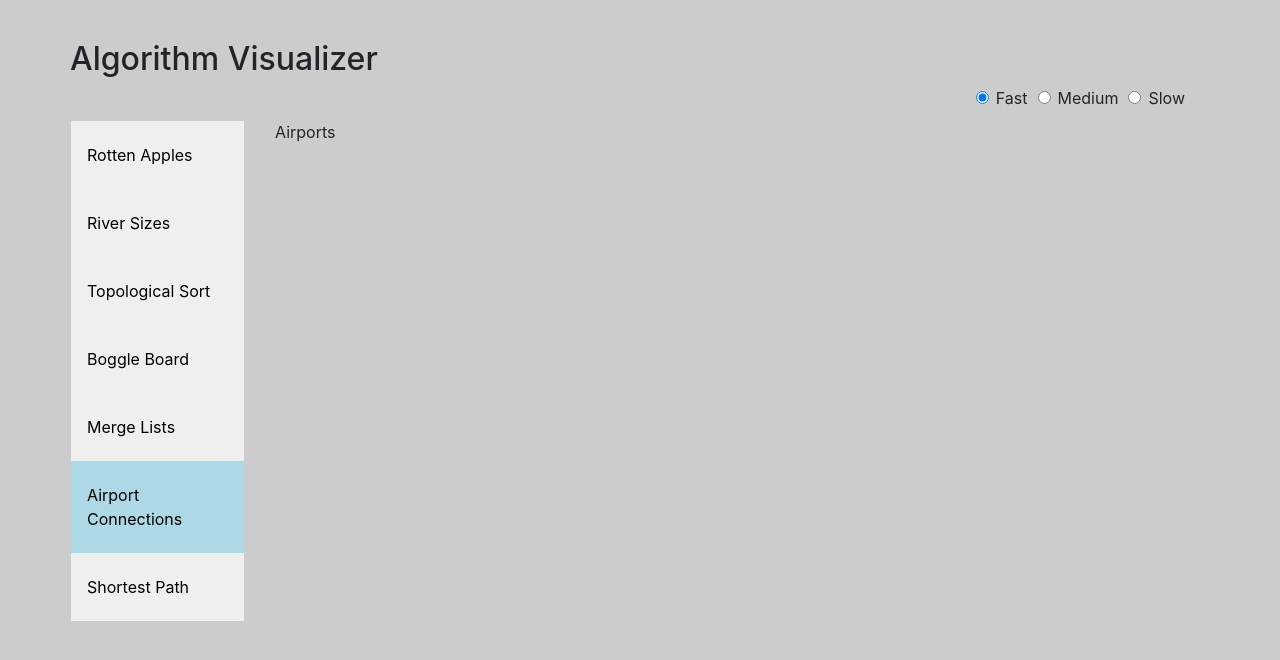
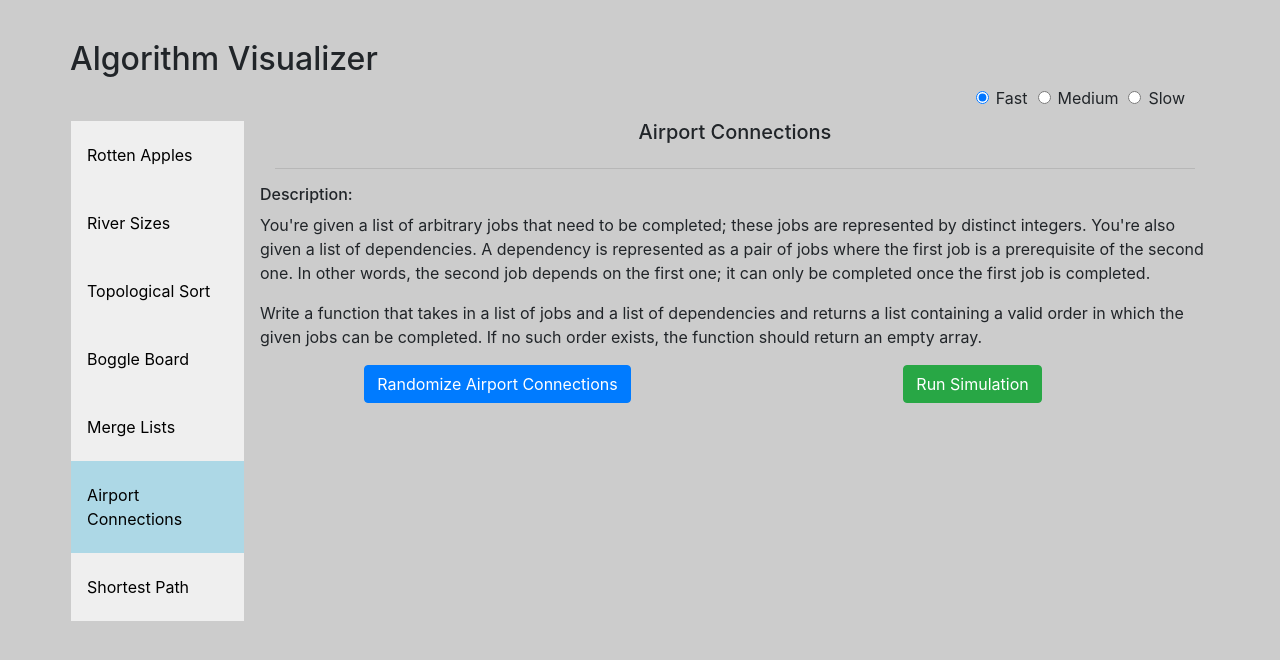
Before and after one commit to SpenserDavis/algoVisualizer, a React (Create React App) app: page /airports in a window 1280 px wide. Shown: the top 660 px of the page. Built offline with nearby package versions, Linux system fonts and the light colour scheme.

Commit message:
airports stubbed out

```diff
--- a/src/App.css
+++ b/src/App.css
@@ -137,6 +137,6 @@ body {
   margin-right: 10px;
 }
 
-.jobRow {
+.widgetRow {
   margin-top: 10px;
 }
--- a/src/components/Algos/Airports.jsx
+++ /dev/null
@@ -1,7 +0,0 @@
-import React from "react";
-
-const Airports = () => {
-  return <div>Airports</div>;
-};
-
-export default Airports;
--- /dev/null
+++ b/src/components/Algos/Airports/AirportConnGraph.jsx
@@ -0,0 +1,38 @@
+import React from "react";
+import { sleep } from "../../../services/utilities";
+
+class AirportConnGraph extends React.Component {
+  render() {
+    return (
+      <div className="nodeGraph" id="airportGraph">
+        graph
+      </div>
+    );
+  }
+}
+
+export default AirportConnGraph;
+
+// including Ross' license disclosures below since I borrowed heavily from his d3 graph code
+
+// LICENSE# (http://bl.ocks.org/rkirsling/5001347)
+// Copyright (c) 2013 Ross Kirsling
+
+// Permission is hereby granted, free of charge, to any person obtaining
+// a copy of this software and associated documentation files (the
+// "Software"), to deal in the Software without restriction, including
+// without limitation the rights to use, copy, modify, merge, publish,
+// distribute, sublicense, and/or sell copies of the Software, and to
+// permit persons to whom the Software is furnished to do so, subject to
+// the following conditions:
+
+// The above copyright notice and this permission notice shall be
+// included in all copies or substantial portions of the Software.
+
+// THE SOFTWARE IS PROVIDED "AS IS", WITHOUT WARRANTY OF ANY KIND,
+// EXPRESS OR IMPLIED, INCLUDING BUT NOT LIMITED TO THE WARRANTIES OF
+// MERCHANTABILITY, FITNESS FOR A PARTICULAR PURPOSE AND
+// NONINFRINGEMENT. IN NO EVENT SHALL THE AUTHORS OR COPYRIGHT HOLDERS BE
+// LIABLE FOR ANY CLAIM, DAMAGES OR OTHER LIABILITY, WHETHER IN AN ACTION
+// OF CONTRACT, TORT OR OTHERWISE, ARISING FROM, OUT OF OR IN CONNECTION
+// WITH THE SOFTWARE OR THE USE OR OTHER DEALINGS IN THE SOFTWARE.
--- /dev/null
+++ b/src/components/Algos/Airports/index.jsx
@@ -0,0 +1,112 @@
+import React from "react";
+import description from "../../../algoProblemDescriptions/topological";
+import AlgoHeader from "../../../components/AlgoHeader";
+import Buttons from "../../Buttons";
+import AirportConnGraph from "./AirportConnGraph";
+
+class Airports extends React.Component {
+  constructor(props) {
+    super(props);
+    this.state = {
+      simulationIsRunning: false,
+      simulationIsComplete: false,
+      airports: [],
+      routes: [],
+      startingAirport: "",
+      minConnections: 0,
+    };
+    this._isMounted = true;
+  }
+
+  componentDidMount() {
+    this.generateAirportConnections();
+  }
+
+  componentWillUnmount() {
+    this._isMounted = false;
+  }
+
+  generateAirportConnections = () => {};
+
+  runSimulation = () => {
+    this._isMounted && this.setState({ simulationIsRunning: true });
+  };
+
+  renderAirportConnectionsRow = () => {
+    const {
+      airports,
+      routes,
+      startingAirport,
+      simulationIsComplete,
+      simulationIsRunning,
+      minConnections,
+    } = this.state;
+    const routesStringArr = [];
+    for (let [start, destination] of routes) {
+      routesStringArr.push(`[${start}, ${destination}]`);
+    }
+
+    const routesString = `[ ${routesStringArr.join(", ")} ]`;
+
+    return (
+      <div className="widgetRow">
+        <div className="row d-flex justify-content-start align-items-center">
+          <h6 className="no-wrap">Airports: {`[${airports.join(", ")}]`}</h6>
+        </div>
+        <div className="row d-flex justify-content-between align-items-center">
+          <h6>Routes: {routesString}</h6>
+          <h6
+            className={`no-wrap ${
+              simulationIsComplete ? "simCompleteBox" : ""
+            }`}
+          >
+            Min Connections:{" "}
+            {(simulationIsRunning || simulationIsComplete) && minConnections}
+          </h6>
+        </div>
+        <div className="row d-flex justify-content-start align-items-center">
+          <h6 className="no-wrap">Starting Airport: {startingAirport}</h6>
+        </div>
+      </div>
+    );
+  };
+
+  render() {
+    const {
+      airports,
+      simulationIsComplete,
+      simulationIsRunning,
+      routes,
+      startingAirport,
+    } = this.state;
+    return (
+      <>
+        <AlgoHeader title="Airport Connections" description={description} />
+        <Buttons
+          simulationIsRunning={simulationIsRunning}
+          simulationIsComplete={simulationIsComplete}
+          widget={"Airport Connections"}
+          randomize={this.generateAirportConnections}
+          runSimulation={this.runSimulation}
+        />
+        {airports.length > 0 && this.renderAirportConnectionsRow()}
+        <div className="row grid">
+          <div className="col">
+            {(simulationIsRunning || simulationIsComplete) && (
+              <AirportConnGraph
+                onSimulationCompletion={this.handleSimulationCompletion}
+                updateMinConnections={this.updateMinConnections}
+                airports={airports}
+                routes={routes}
+                startingAirport={startingAirport}
+                speed={this.props.speed * 10}
+              />
+            )}
+          </div>
+        </div>
+      </>
+    );
+  }
+}
+
+export default Airports;
--- /dev/null
+++ b/src/components/Buttons.jsx
@@ -0,0 +1,42 @@
+import React from "react";
+
+const Buttons = ({
+  simulationIsRunning,
+  simulationIsComplete,
+  widget,
+  randomize,
+  runSimulation,
+}) => {
+  const handleRandomizationRequest = () => {
+    randomize();
+  };
+
+  const handleRunSimRequest = () => {
+    runSimulation();
+  };
+
+  return (
+    <div className="row d-flex justify-content-between">
+      <div className="col d-flex justify-content-center">
+        <button
+          disabled={simulationIsRunning}
+          onClick={handleRandomizationRequest}
+          className="btn btn-primary"
+        >
+          {`Randomize ${widget}`}
+        </button>
+      </div>
+      <div className="col d-flex justify-content-center">
+        <button
+          disabled={simulationIsRunning || simulationIsComplete}
+          onClick={handleRunSimRequest}
+          className="btn btn-success"
+        >
+          Run Simulation
+        </button>
+      </div>
+    </div>
+  );
+};
+
+export default Buttons;
```
Also changed, not shown: src/algoProblemDescriptions/airports.js (+27 -0 lines).
